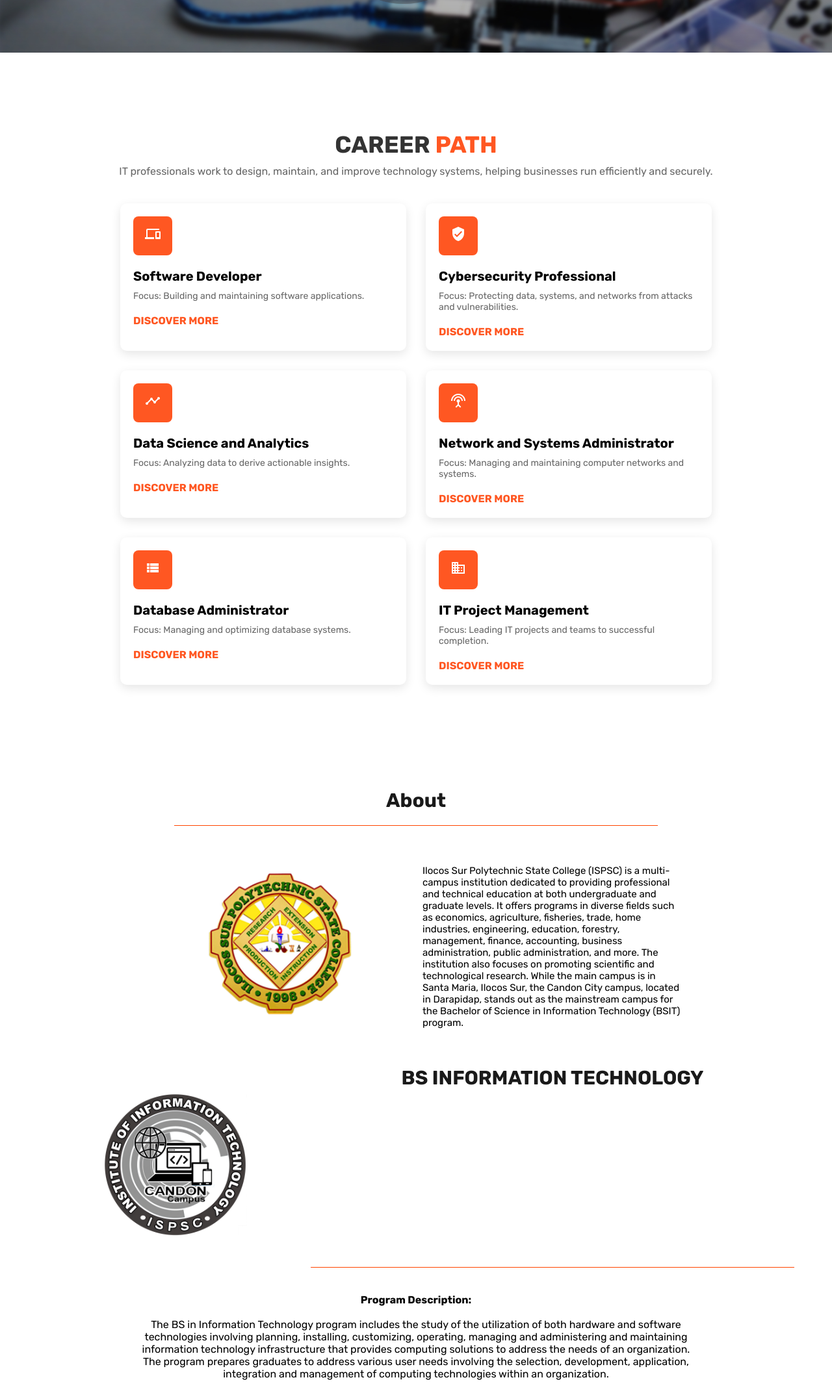
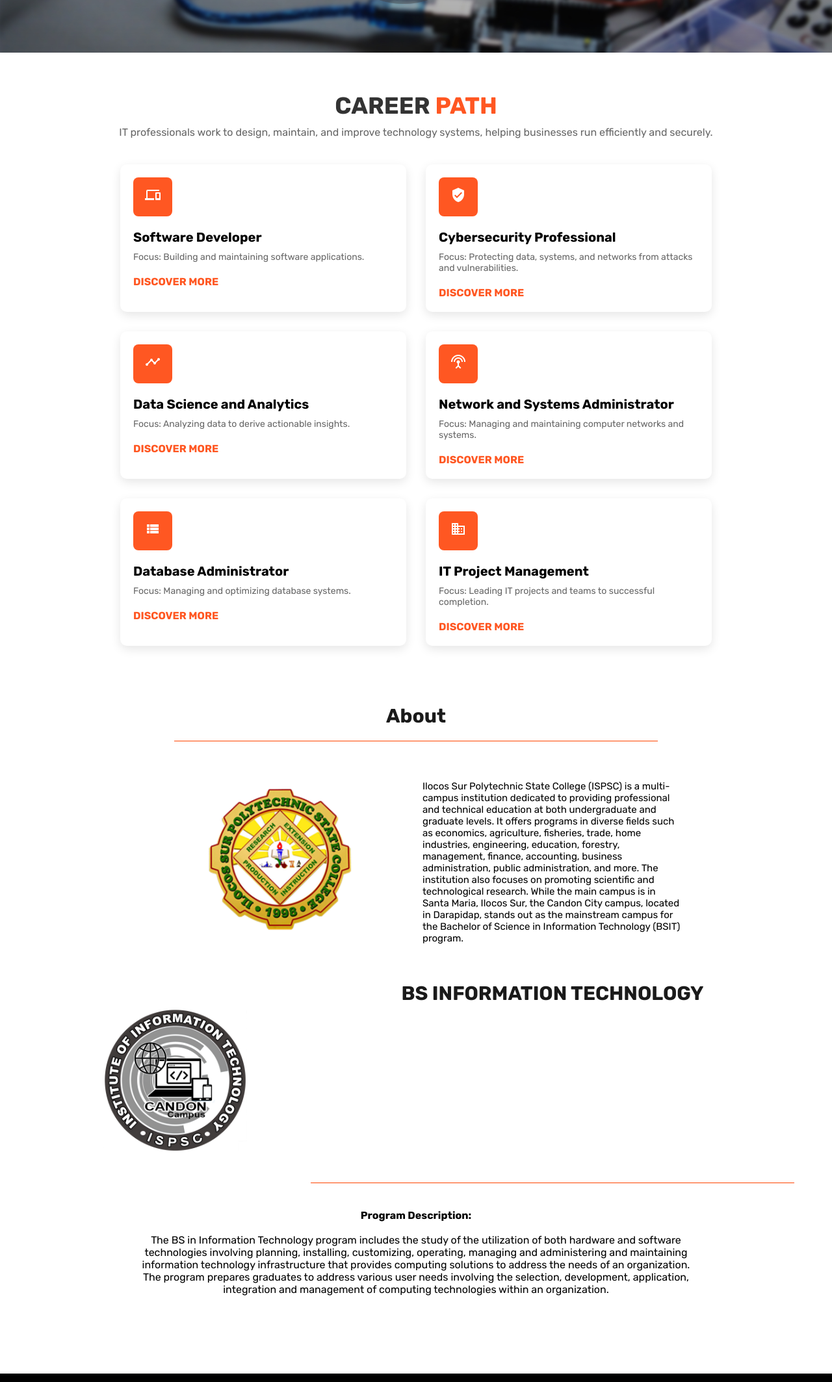
Before and after one commit to Melvin1032/ISPSC_CandonCampus_BSIT_Website, a plain HTML site: page index.html in a window 1280 px wide. Shown: the part 601-2728 px from the top of the page at 65% size. Drawn offline with nearby package versions, Linux system fonts and the light colour scheme.

Commit message:
Fix the spacing on the about container

```diff
--- a/styles.css
+++ b/styles.css
@@ -255,7 +255,7 @@ nav .menu li a:hover {
 .career-section {
     text-align: center;
     padding: 50px;
-    margin: 70px 0;
+    margin: 10px 0 0 0;
 }
 
 .career-section h2 {
@@ -779,7 +779,7 @@ footer .footercont3 p {
     justify-content: center;
     background-color: #ffffff;
     padding: 20px;
-    margin-bottom: 50px;
+    margin-bottom: 100px;
 }
 
 .about-container .about-items {
```
